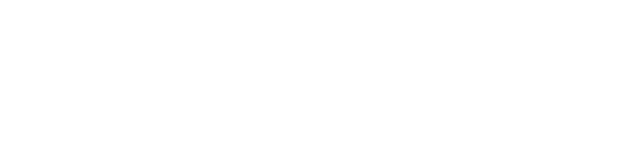
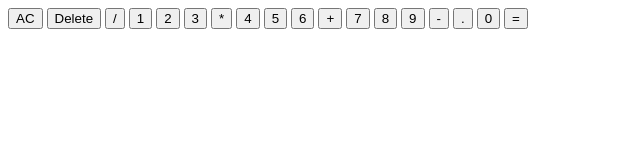
Before and after one commit to chris6661/jscript-fun, a plain HTML site: page calculator/index.html in a window 1280 px wide. Shown: the whole page, without its empty margins (0-640 px from the left). Drawn offline with Linux system fonts and the light colour scheme; files that its build step writes are made by us from their sources.

Commit message:
added in html and beginning grid layout of calculator

```diff
--- a/calculator/index.html
+++ b/calculator/index.html
@@ -12,5 +12,31 @@
 </head>
 <body>
 
+    <div class="calculator-grid">
+        <div class="output">
+            <div class="previous-operand"></div>
+            <div class="current-operand"></div>
+        </div>
+        <button class="span-two">AC</button>
+        <button>Delete</button>
+        <button>/</button>
+        <button>1</button>
+        <button>2</button>
+        <button>3</button>
+        <button>*</button>
+        <button>4</button>
+        <button>5</button>
+        <button>6</button>
+        <button>+</button>
+        <button>7</button>
+        <button>8</button>
+        <button>9</button>
+        <button>-</button>
+        <button>.</button>
+        <button>0</button>
+        <button class="span-two">=</button>
+
+    </div>
+
 </body>
 </html>
```
